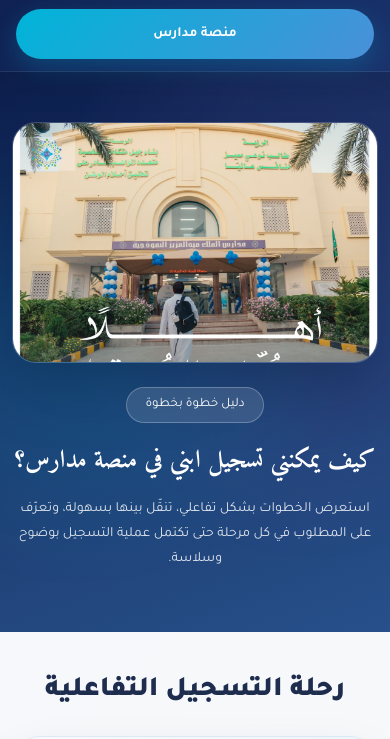
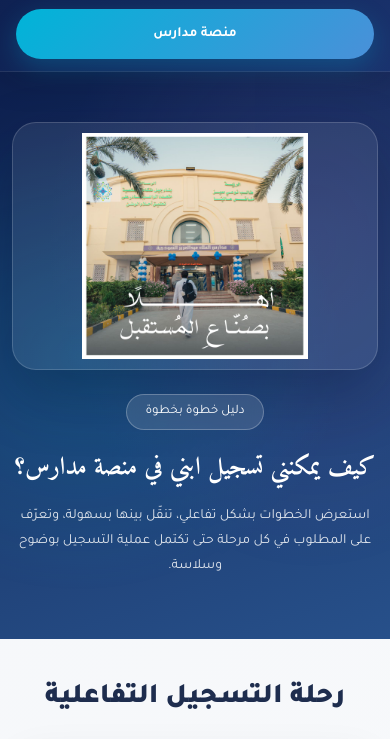
Before and after one commit to WWWJS2/Abdul-Aziz-Schools, a plain HTML site: page index.html in a window 390 px wide. Shown: the part 65-804 px from the top of the page. Drawn offline with Linux system fonts and the light colour scheme.

Commit message:
Update index.html

```diff
--- a/index.html
+++ b/index.html
@@ -192,20 +192,23 @@
     .hero-visual {
       position: relative;
       z-index: 1;
-      max-width: 1120px;
+      max-width: 760px;
       margin: 0 auto 34px;
       border-radius: 34px;
       overflow: hidden;
-      border: 1px solid rgba(255, 255, 255, 0.14);
+      border: 1px solid rgba(255, 255, 255, 0.16);
       box-shadow: 0 24px 60px rgba(5, 15, 40, 0.28);
-      background: rgba(255, 255, 255, 0.06);
+      background: rgba(255, 255, 255, 0.08);
+      padding: 14px;
     }
 
     .hero-visual img {
       width: 100%;
-      aspect-ratio: 16 / 8.2;
-      object-fit: cover;
-      object-position: center;
+      height: auto;
+      aspect-ratio: auto;
+      object-fit: contain;
+      object-position: center top;
+      border-radius: 24px;
     }
 
     .hero::before {
@@ -1124,7 +1127,18 @@
         padding: 24px 16px;
       }
     }
-  </style>
+      @media (max-width: 768px) {
+      .hero-visual {
+        max-width: 100%;
+        padding: 10px;
+        border-radius: 24px;
+      }
+
+      .hero-visual img {
+        border-radius: 16px;
+      }
+    }
+</style>
 </head>
 <body>
   <header class="site-header">
```
